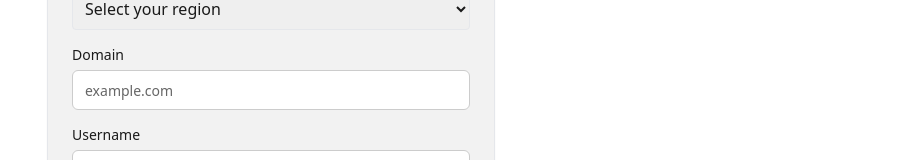
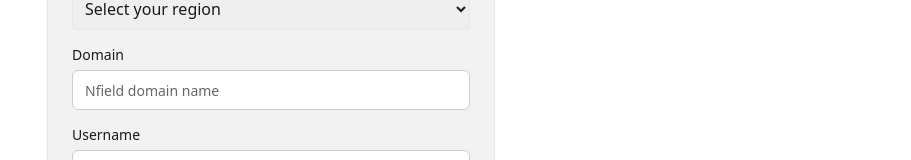
Before and after one commit to DenizOrsel/qcs, a Next.js app: page /login in a window 1280 px wide. Shown: the part 313-473 px from the top of the page, without its empty margins (369-1280 px from the left). Built offline with nearby package versions, Linux system fonts and the light colour scheme.

Commit message:
add theme item fix

```diff
--- a/components/DarkModeToggle.js
+++ b/components/DarkModeToggle.js
@@ -18,7 +18,7 @@ export default function DarkModeToggle() {
   }, []);
 
   return (
-    <div className="flex justify-end items-end absolute right-0 bottom-0 mr-4 mb-4 z-40">
+    <div className="flex justify-end items-end fixed right-0 bottom-0 mr-4 mb-4 z-40">
       <button
         onClick={toggleDarkMode}
         className="flex items-center justify-center w-12 h-6 p-1 bg-gray-200 rounded-full dark:bg-gray-600 focus:outline-none"
--- a/components/component/loginUI.jsx
+++ b/components/component/loginUI.jsx
@@ -101,7 +101,7 @@ export function LoginUI() {
                 type="text"
                 value={domainname}
                 onChange={(e) => setDomainname(e.target.value)}
-                placeholder="example.com"
+                placeholder="Nfield domain name"
                 required
               />
             </div>
```
